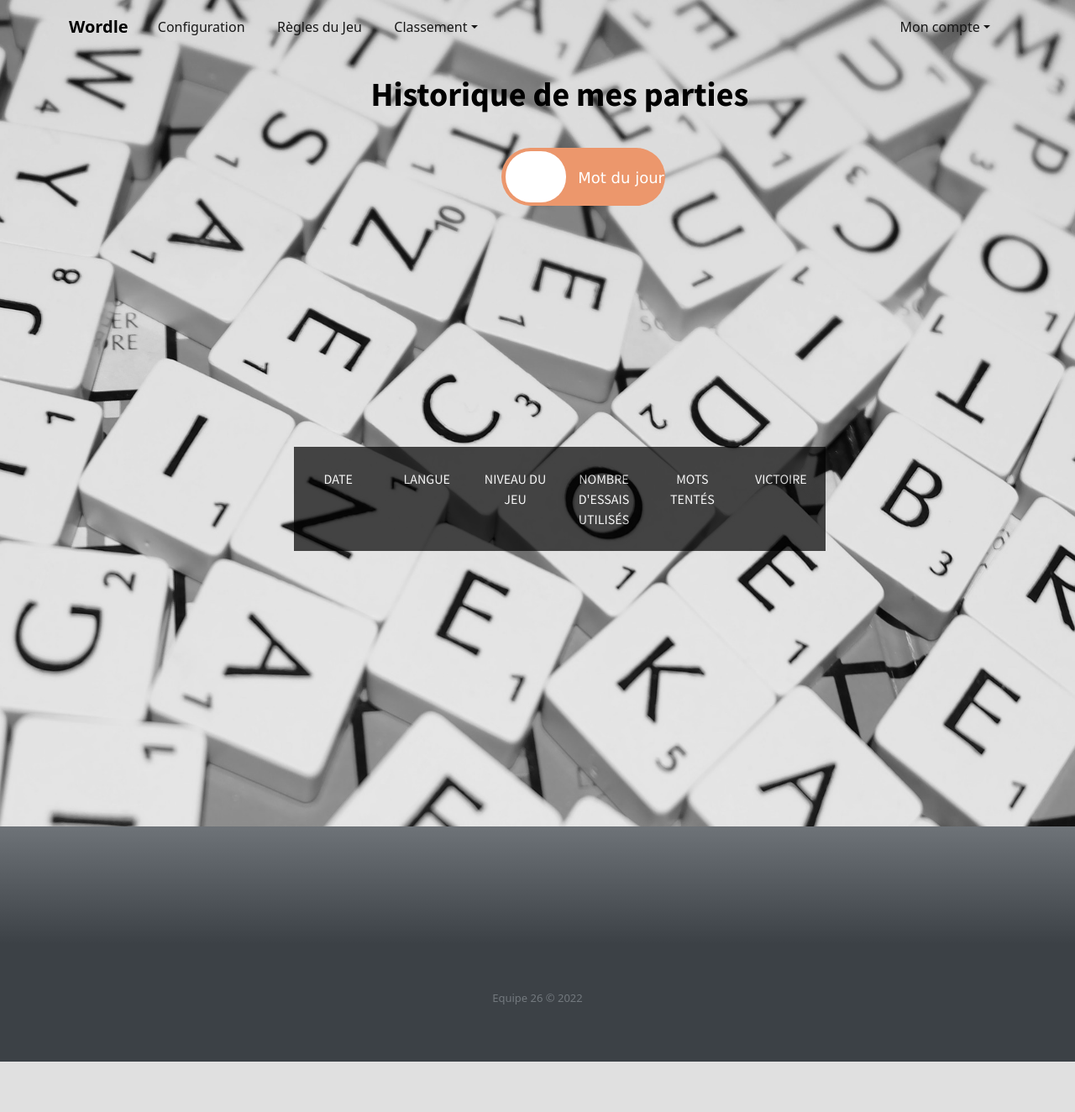
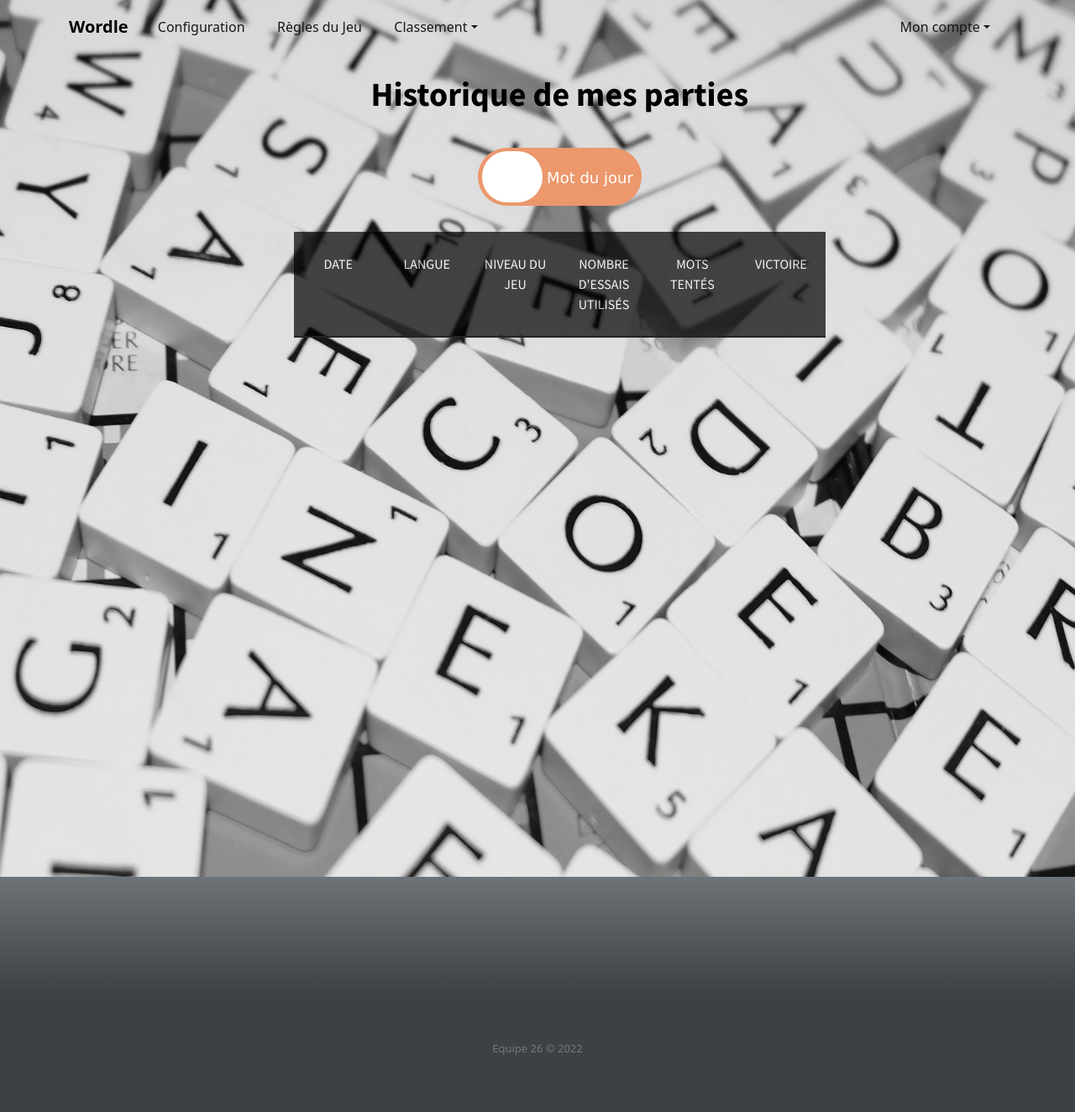
Before and after one commit to rouxmi/Wordle-Clone, a Flask app: page /historique in a window 1280 px wide. Shown: the whole page at 84% size. Before the commit the page ends 1264 px from the top, so only its background shows below. Run offline with Flask 2, Linux system fonts and the light colour scheme; the visitor is signed in with stand-in values (Sample User, id 1); data comes from the database, SQL or seed files in the repository; some libraries are stand-ins or nearby versions.

Commit message:
style historique

```diff
--- a/static/css/style.historique.css
+++ b/static/css/style.historique.css
@@ -4,6 +4,17 @@
    margin: 0;
    padding: 0;
 }
+
+.contenu{
+  display: block;
+  min-height: 500px;
+  max-height: 640px;
+  text-overflow: clip;
+  overflow-x: hidden;
+  overflow-y: auto;
+  text-align:justify;
+}
+
  .containtable {
 	 padding: 24px;
 	 font-family: 'Source Sans Pro', sans-serif;
@@ -33,6 +44,7 @@ h1{
 	 min-height: 100vh;
 }
  .table {
+   display: block;
 	 width: 100%;
 	 border: 1px solid #eee;
    opacity: 0.5;
@@ -86,11 +98,20 @@ h1{
 	 content: '(asc)';
 }
 
+.block{
+  display: block;
+}
 
 .data{
-    display: absolute;
-    width: 100%;
-    height: 100%;
+  height:100%;
+  min-height: 100px;
+  max-height: 200px;
+  text-overflow: clip;
+  overflow-x: hidden;
+  overflow-y: hidden;
+  text-align:justify;
+  display: flex;
+  justify-content: center;
 }
 
 .libre{
@@ -102,8 +123,10 @@ h1{
 }
 
 .switch {
+    margin-left: auto;
+    margin-right: auto;
+    display: block;
     position: absolute;
-    left: 39.1%;
     width: 195px;
     height: 69px;
     opacity: 1;
--- a/templates/historique.html
+++ b/templates/historique.html
@@ -73,16 +73,18 @@
                <div class="col-md-8 offset-md-2">
                   <div class="containtable" style="text-align: center;">
                      <h1 class="text-center" style="color: rgb(0,0,0);font-weight: bold;">Historique de mes parties</h1>
-                     <div class="ratio ratio-16x9">
+                     <div class="block">
                         <div class="data">
                         <label class="switch">
                            <input type="checkbox" id="togBtn" name="libre" value="libre">
                               <div class="slider round">
                                     <span class="on">Mode libre</span>
                                     <span class="off">Mot du jour</span>
+                              </div>
+                              </label>
+                           </div>
                         </div>
-                        </label>
-                     </div>
+
                         <div class="table" id="mdj1" style="display: contents;">
                            <div class="table-header">
                               <div class="header__item"><a id="Date" class="filter__link" >Date</a></div>
@@ -92,6 +94,7 @@
                               <div class="header__item"><a id="Mots tentés" class="filter__link filter__link--number" >Mots tentés</a></div>
                               <div class="header__item"><a id="Victoire" class="filter__link filter__link--number" >Victoire</a></div>
                            </div>
+                           <div class="contenu">
                            <div class="table-content" id="mdj2" style="display: contents;">
                               {% for k in range(longueurMdj) %}
                                        <div class="table-row">
@@ -111,6 +114,7 @@
                               {% endfor %}
                            </div>
                         </div>
+                        </div>
                         <div class="table" id="libre1" style="display: none;">
                            <div class="table-header">
                               <div class="header__item"><a id="Date" class="filter__link" >Date</a></div>
@@ -120,6 +124,7 @@
                               <div class="header__item"><a id="Mots tentés" class="filter__link filter__link--number" >Mots tentés</a></div>
                               <div class="header__item"><a id="Victoire" class="filter__link filter__link--number" >Victoire</a></div>
                            </div>
+                           <div class="contenu">
                            <div class="table-content" id="libre2" style="display: none;">
                               {% for k in range(longueurLibre) %}
                                  <div class="table-row">
@@ -135,7 +140,9 @@
                                                             {%if dataLibre[k][10]==0%} &#10060; {%endif%} </div>
                                  </div>
                               {% endfor %}
+                              </div>
                            </div>
+                        </div>
                         </div>
                      </div>
                   </div>
```
